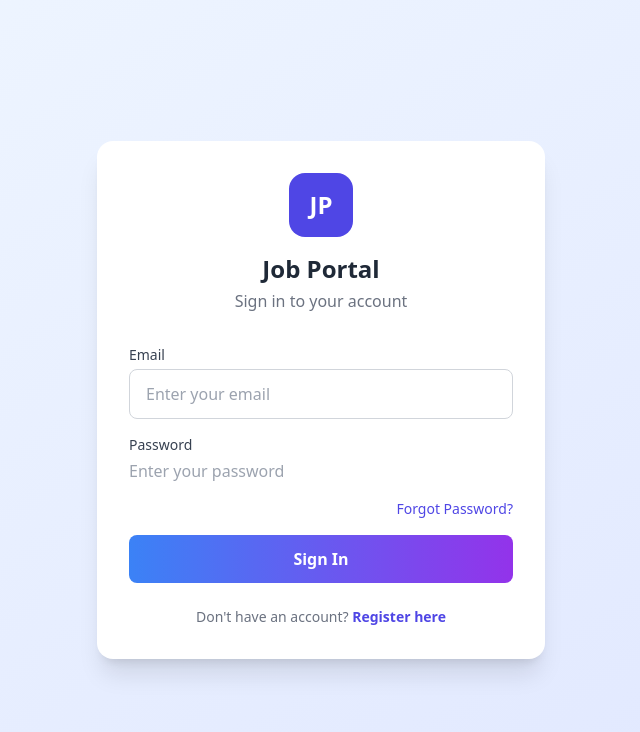
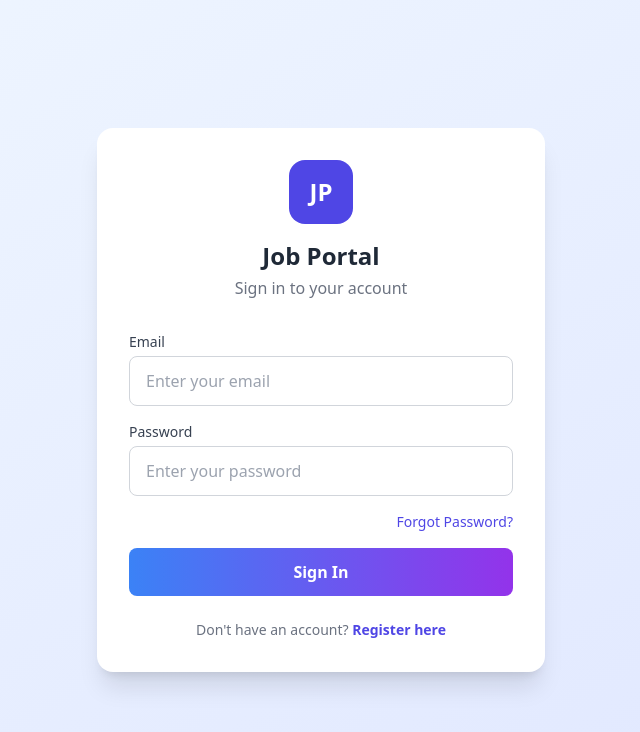
Before and after one commit to DIVYA-V0111/Job-Portal-Frontend, a React (Create React App) app: page / in a window 1280 px wide. Shown: the top 732 px of the page, without its empty margins (319-959 px from the left). Built offline with nearby package versions, Linux system fonts and the light colour scheme.

Commit message:
Fixed password input styling

```diff
--- a/src/pages/Login.js
+++ b/src/pages/Login.js
@@ -83,9 +83,9 @@ function Login() {
             </label>
             <input
               type="password"
-              cclassName="w-full px-4 py-3 rounded-lg border border-gray-300
-           dark:border-gray-600 dark:bg-gray-800 dark:text-white
-           focus:outline-none focus:ring-2 focus:ring-indigo-500
+              className="w-full px-4 py-3 rounded-lg border border-gray-300
+                        dark:border-gray-600 dark:bg-gray-800 dark:text-white
+        focus:outline-none focus:ring-2 focus:ring-indigo-500
            focus:border-transparent transition"
               placeholder="Enter your password"
               value={password}
```
